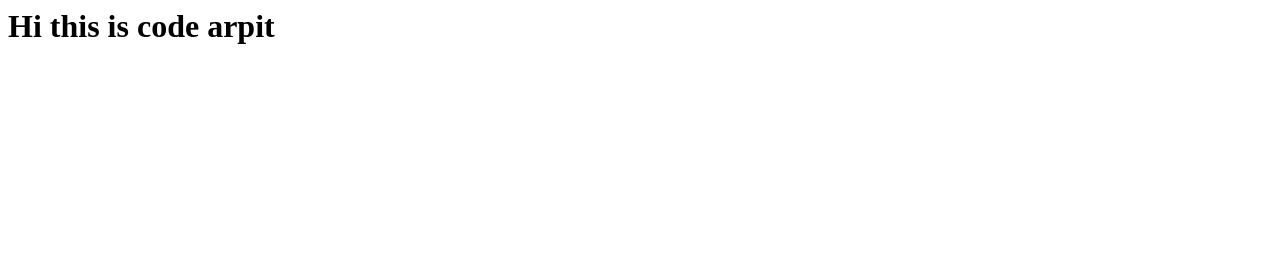
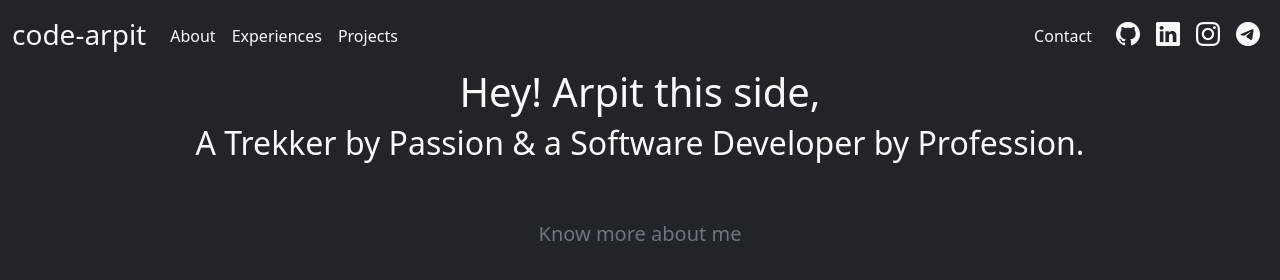
Before and after one commit to code-arpit/code-arpit.github.io, a plain HTML site: page index.html in a window 1280 px wide. Drawn offline with nearby package versions, Linux system fonts and the light colour scheme.

Commit message:
adds navbar and front page

```diff
--- a/index.html
+++ b/index.html
@@ -1 +1,121 @@
-<h1>Hi this is code arpit</h1>
+<!DOCTYPE html>
+<html lang="en">
+  <head>
+    <meta charset="utf-8" />
+    <meta name="viewport" content="width=device-width, initial-scale=1" />
+    <title>code-arpit | Portfolio</title>
+    <link
+      href="https://cdn.jsdelivr.net/npm/bootstrap@5.3.1/dist/css/bootstrap.min.css"
+      rel="stylesheet"
+      integrity="sha384-4bw+/aepP/YC94hEpVNVgiZdgIC5+VKNBQNGCHeKRQN+PtmoHDEXuppvnDJzQIu9"
+      crossorigin="anonymous"
+    />
+    <link
+      rel="stylesheet"
+      href="https://cdn.jsdelivr.net/npm/bootstrap-icons@1.10.2/font/bootstrap-icons.css"
+      integrity="sha384-b6lVK+yci+bfDmaY1u0zE8YYJt0TZxLEAFyYSLHId4xoVvsrQu3INevFKo+Xir8e"
+      crossorigin="anonymous"
+    />
+  </head>
+  <body class="bg-dark">
+    <nav class="navbar navbar-expand-lg">
+      <div class="container-fluid">
+        <button
+          class="navbar-toggler btn btn-primary bg-secondary"
+          type="button"
+          data-bs-toggle="collapse"
+          data-bs-target="#navbarTogglerDemo01"
+          aria-controls="navbarTogglerDemo01"
+          aria-expanded="false"
+          aria-label="Toggle navigation"
+        >
+          <span class="navbar-toggler-icon text-light"></span>
+        </button>
+        <div class="collapse navbar-collapse" id="navbarTogglerDemo01">
+          <a class="navbar-brand text-light fs-3" href="#">code-arpit</a>
+          <ul class="navbar-nav me-auto mb-lg-0 pt-1">
+            <li class="nav-item">
+              <a class="nav-link text-light" href="#">About</a>
+            </li>
+            <li class="nav-item">
+              <a class="nav-link text-light" href="#">Experiences</a>
+            </li>
+            <li class="nav-item">
+              <a class="nav-link text-light" href="#">Projects</a>
+            </li>
+          </ul>
+        </div>
+        <ul class="nav">
+          <li class="nav-item pt-2">
+            <a class="nav-link text-light" href="#">Contact</a>
+          </li>
+          <li class="nav-item icon">
+            <a
+              class="nav-link text-light px-2"
+              href="https://github.com/code-arpit/"
+              target="_blank"
+            >
+              <i class="bi bi-github fs-4"></i>
+            </a>
+          </li>
+          <li class="nav-item icon">
+            <a
+              class="nav-link text-light px-2"
+              href="https://www.linkedin.com/in/14arpitjain/"
+              target="_blank"
+            >
+              <i class="bi bi-linkedin fs-4"></i>
+            </a>
+          </li>
+          <li class="nav-item icon">
+            <a
+              class="nav-link text-light px-2"
+              href="https://www.instagram.com/14arpitjain/"
+              target="_blank"
+            >
+              <i class="bi bi-instagram fs-4"></i>
+            </a>
+          </li>
+          <li class="nav-item icon">
+            <a
+              class="nav-link text-light px-2"
+              href="https://telegram.me/code_arpit"
+              target="_blank"
+            >
+              <i class="bi bi-telegram fs-4"></i>
+            </a>
+          </li>
+          <li>
+            <a
+              href="https://t.me/code_arpit"
+              class="fa fa-telegram"
+              target="_blank"
+            ></a>
+          </li>
+        </ul>
+        <!-- </div> -->
+      </div>
+    </nav>
+    <div class="container" id="welcome">
+      <div class="text-light">
+        <div id="welcome-font" class="d-flex flex-column text-center">
+          <h1>Hey! Arpit this side,</h1>
+          <h2>A Trekker by Passion & a Software Developer by Profession.</h2>
+          <p>&nbsp;</p>
+          <a
+            class="btn btn-lg page-scroll welcome-button text-secondary"
+            href="#about"
+          >
+            Know more about me
+          </a>
+        </div>
+      </div>
+    </div>
+
+    <script
+      src="https://cdn.jsdelivr.net/npm/bootstrap@5.3.1/dist/js/bootstrap.bundle.min.js"
+      integrity="sha384-HwwvtgBNo3bZJJLYd8oVXjrBZt8cqVSpeBNS5n7C8IVInixGAoxmnlMuBnhbgrkm"
+      crossorigin="anonymous"
+    ></script>
+  </body>
+</html>
```
